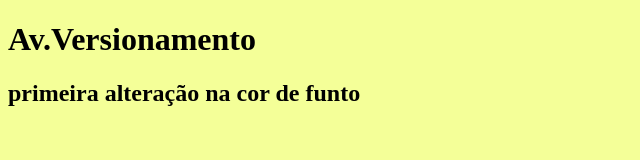
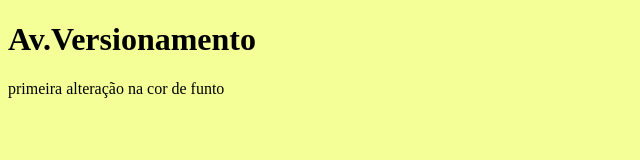
Before and after one commit to Nyc154/Versionamento_, a plain HTML site: page index.html in a window 1280 px wide. Shown: the whole page, without its empty margins (0-640 px from the left). Drawn offline with Linux system fonts and the light colour scheme.

Commit message:
paragrafo

```diff
--- a/index.html
+++ b/index.html
@@ -2,7 +2,7 @@
 <html lang="en">
 <head>
     <h1>Av.Versionamento</h1>
-    <h2> primeira alteração na cor de funto </h2>
+    <p>primeira alteração na cor de funto</p>
     <meta charset="UTF-8">
     <meta name="viewport" content="width=device-width, initial-scale=1.0">
     <title>Document</title>
```
